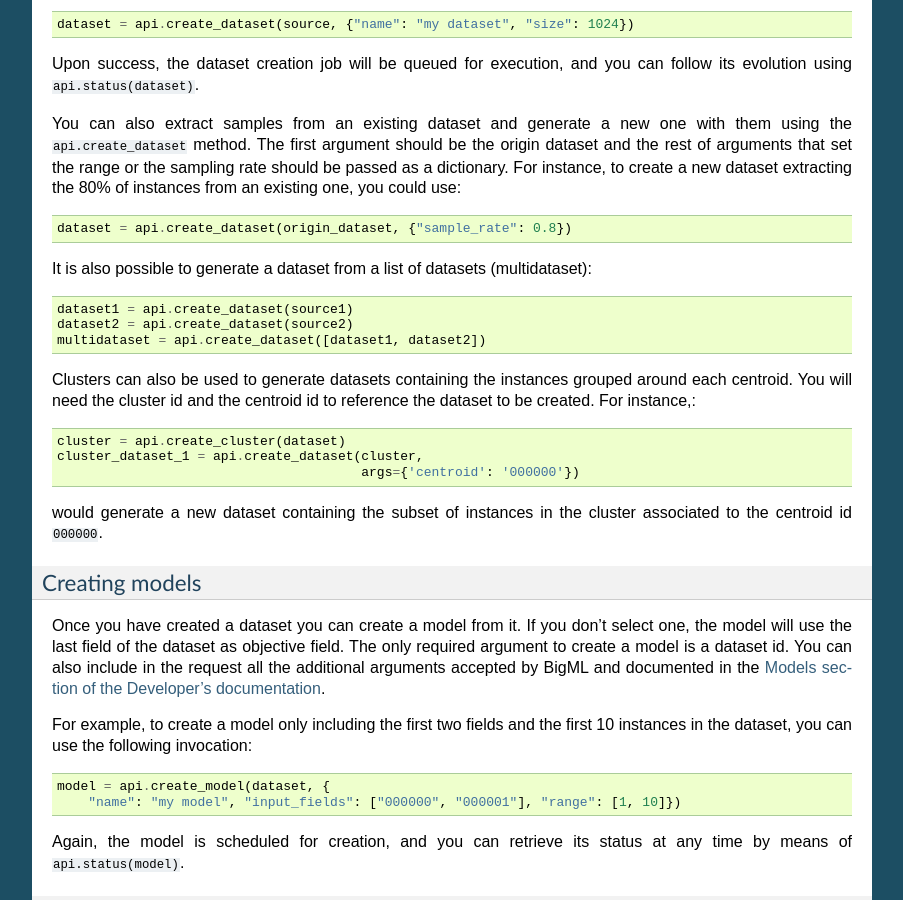
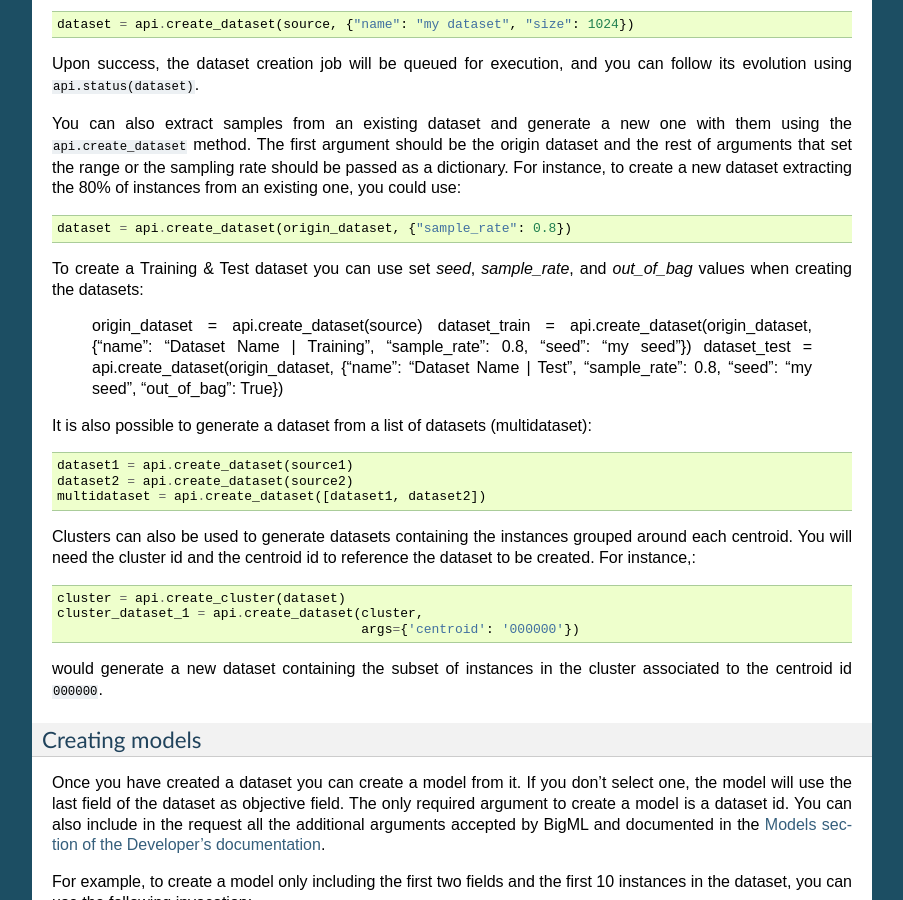
Before and after one commit to bigmlcom/python, a Sphinx documentation site: the page built from docs/index.rst, in a window 1280 px wide and 900 px high, scrolled down 12073 px. Shown: the whole window, without its empty margins (198-1101 px from the left). Built offline with Sphinx 7.4.7, drawn with Linux system fonts in a browser that asks for light colours.

Commit message:
Update index.rst

```diff
--- a/docs/index.rst
+++ b/docs/index.rst
@@ -760,6 +760,13 @@ dataset extracting the 80% of instances from an existing one, you could use::
 
     dataset = api.create_dataset(origin_dataset, {"sample_rate": 0.8})
 
+To create a Training & Test dataset you can use set `seed`, `sample_rate`, and `out_of_bag` values when creating the datasets:
+
+    origin_dataset = api.create_dataset(source)
+    dataset_train = api.create_dataset(origin_dataset, {"name": "Dataset Name | Training", "sample_rate": 0.8, "seed": "my seed"})
+    dataset_test = api.create_dataset(origin_dataset, {"name": "Dataset Name | Test", "sample_rate": 0.8, "seed": "my seed", "out_of_bag": True})
+
+
 It is also possible to generate a dataset from a list of datasets
 (multidataset)::
 
```
